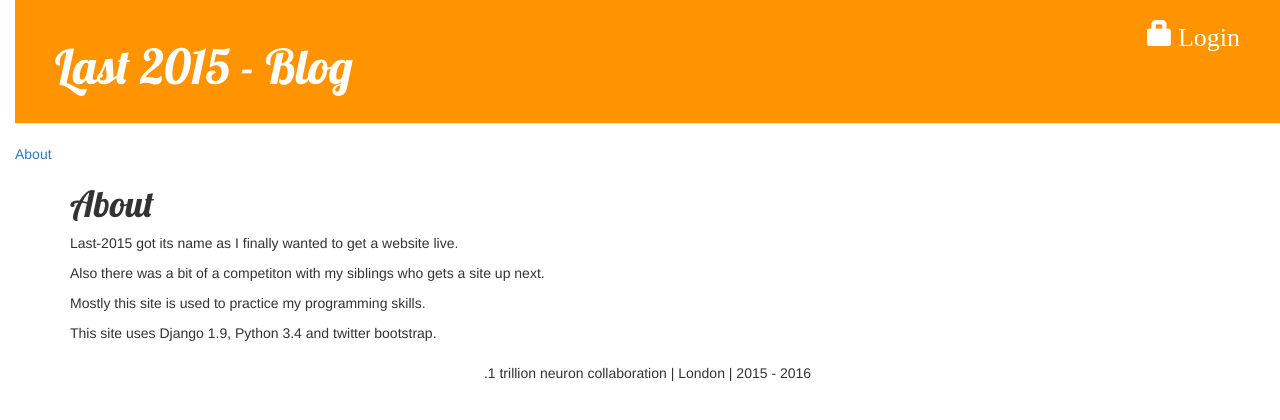
After one commit to walter2/last_2015, a Django app: page /about_site/ in a window 1280 px wide. The commit adds this page. Shown: the top 420 px of the page. Run offline with Django 3.2, Linux system fonts and the light colour scheme; some libraries are stand-ins or nearby versions.

Commit message:
Added basic 'About' url, view and template.

```diff
--- /dev/null
+++ b/blog/templates/blog/about_site.html
@@ -0,0 +1,15 @@
+{% extends 'blog/base.html' %}
+
+{% block content %}
+    <div>
+
+        <h1>About</h1>
+
+        <p>Last-2015 got its name as I finally wanted to get a website live.</p>
+        <p>Also there was a bit of a competiton with my siblings who gets a site up next.</p>
+        <p>Mostly this site is used to practice my programming skills.</p>
+        <p>This site uses Django 1.9, Python 3.4 and twitter bootstrap.</p>
+
+    </div>
+
+{% endblock %}
--- a/blog/templates/blog/base.html
+++ b/blog/templates/blog/base.html
@@ -37,6 +37,11 @@
             {% endif %}
             <h1><a href="/">Last 2015 - Blog</a></h1>
         </div>
+
+        <div>
+            <a href="{% url 'about_site' %}">About</a>
+        </div>
+
         <div class="content container">
             <div class="row">
                 <div class="col-md-8">
--- a/blog/urls.py
+++ b/blog/urls.py
@@ -3,6 +3,7 @@ from . import views
 
 urlpatterns = [
     url(r'^$', views.post_list, name='post_list'),
+    url(r'^about_site/$', views.about_site, name='about_site'),
     url(r'^comment/(?P<pk>[0-9]+)/approve/$', views.comment_approve, name='comment_approve'),
     url(r'^comment/(?P<pk>[0-9]+)/remove/$', views.comment_remove, name='comment_remove'),
     url(r'^comment/unapproved/$', views.unapproved_comments, name='unapproved_comments'),
--- a/blog/views.py
+++ b/blog/views.py
@@ -110,3 +110,6 @@ def comment_remove(request, pk):
     post_pk = comment.post.pk
     comment.delete()
     return redirect('blog.views.post_detail', pk=post_pk)
+
+def about_site(request):
+    return render(request, 'blog/about_site.html')
```
